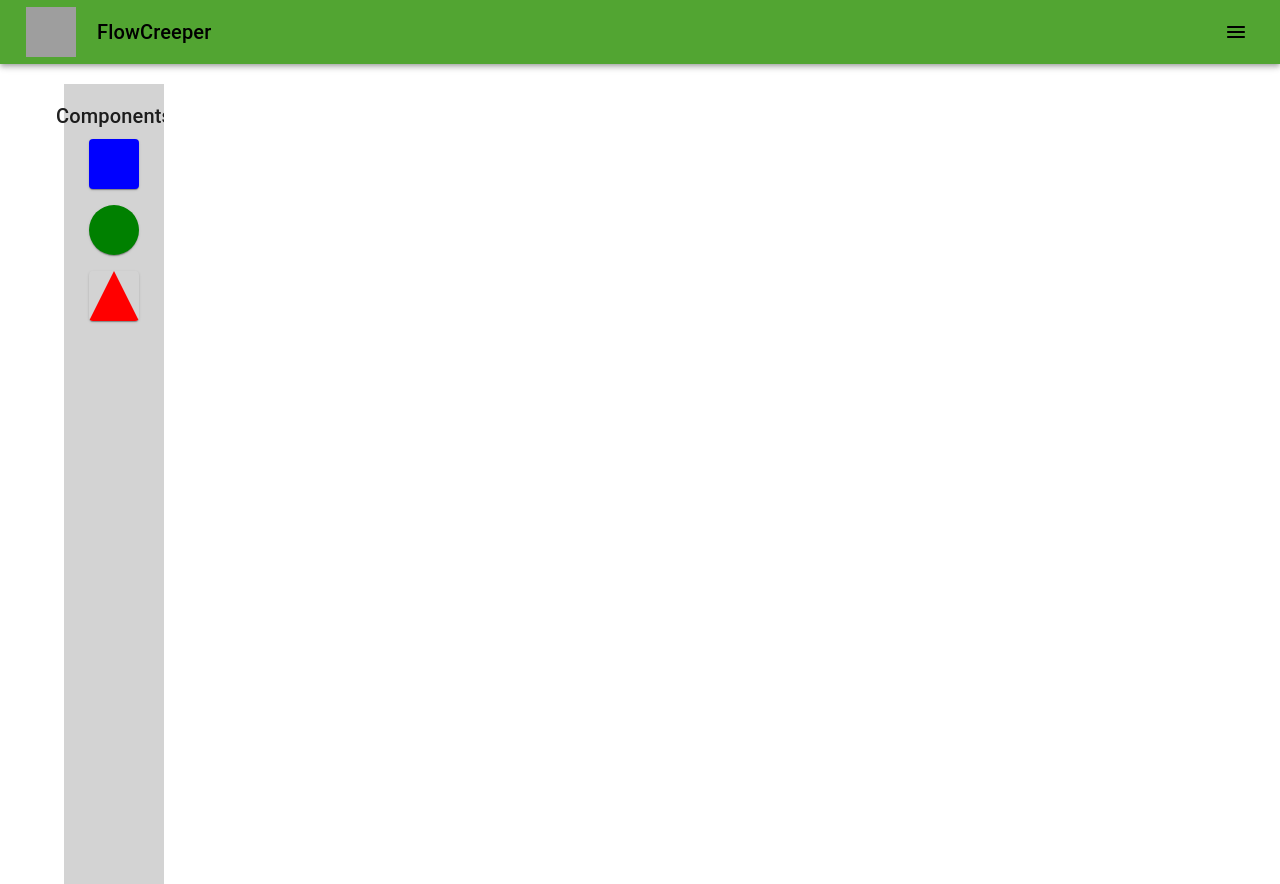
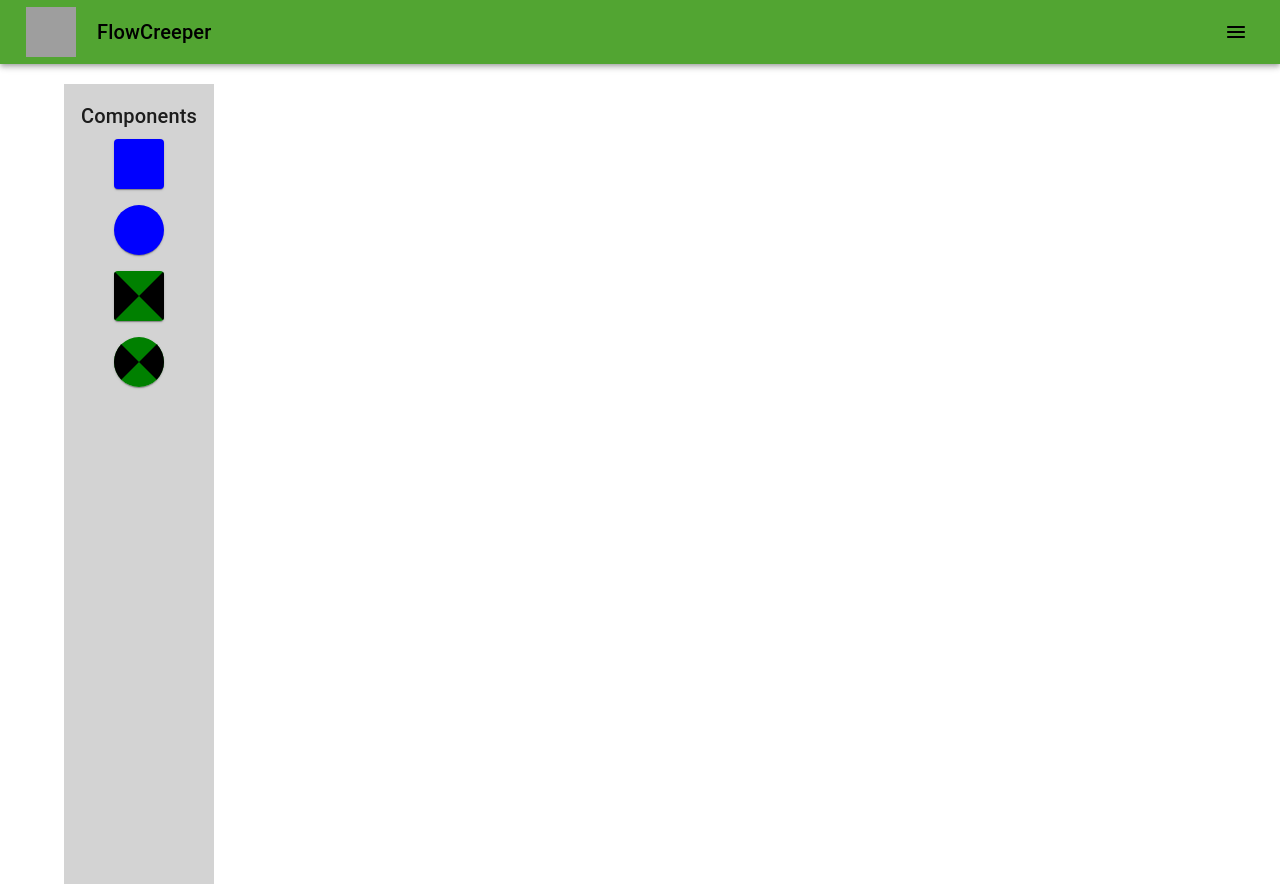
Before and after one commit to FlowCreeper/FlowCreeper.github.io, a React (Create React App) app: page /grafos/planar in a window 1280 px wide. Built offline with nearby package versions, Linux system fonts and the light colour scheme; grey boxes are pictures that could not be loaded.

Commit message:
Area de desenho e "Treinamento de IA"

```diff
--- a/src/components/drawingarea.js
+++ b/src/components/drawingarea.js
@@ -158,13 +158,24 @@ const DrawingArea = () => {
     const shapeStyles = {
       square: { width: 50, height: 50, bgcolor: 'blue' },
       circle: { width: 50, height: 50, bgcolor: 'green', borderRadius: '50%' },
-      triangle: {
+      ben10: {
         width: 0,
         height: 0,
-        borderLeft: '25px solid transparent',
-        borderRight: '25px solid transparent',
-        borderBottom: '50px solid red',
-        bgcolor: 'transparent',
+        borderLeft: '25px solid black',
+        borderRight: '25px solid black',
+        borderBottom: '25px solid green',
+        borderTop: '25px solid green',
+        bgcolor: 'transparent', // needed for MUI Paper
+      },
+      ben10rounded: {
+        width: 0,
+        height: 0,
+        borderLeft: '25px solid black',
+        borderRight: '25px solid black',
+        borderBottom: '25px solid green',
+        borderTop: '25px solid green',
+        borderRadius: "50%",
+        bgcolor: 'transparent', // needed for MUI Paper
       },
     };
 
--- a/src/components/sidebar.js
+++ b/src/components/sidebar.js
@@ -7,7 +7,7 @@ const Sidebar = () => {
   return (
     <Box
       sx={{
-        width: 100,
+        width: 150,
         bgcolor: 'lightgray',
         padding: 2,
         display: 'flex',
@@ -20,7 +20,8 @@ const Sidebar = () => {
       </Typography>
       <DraggableComponent type="square" />
       <DraggableComponent type="circle" />
-      <DraggableComponent type="triangle" />
+      <DraggableComponent type="ben10" />
+      <DraggableComponent type="ben10rounded" />
     </Box>
   );
 };
@@ -34,13 +35,24 @@ const DraggableComponent = ({ type }) => {
 
   const shapeStyles = {
     square: { width: 50, height: 50, bgcolor: 'blue' },
-    circle: { width: 50, height: 50, bgcolor: 'green', borderRadius: '50%' },
-    triangle: {
+    circle: { width: 50, height: 50, bgcolor: 'blue', borderRadius: '50%' },
+    ben10: {
       width: 0,
       height: 0,
-      borderLeft: '25px solid transparent',
-      borderRight: '25px solid transparent',
-      borderBottom: '50px solid red',
+      borderBottom: '25px solid green',
+      borderTop: '25px solid green',
+      borderLeft: '25px solid black',
+      borderRight: '25px solid black',
+      bgcolor: 'transparent', // needed for MUI Paper
+    },
+    ben10rounded: {
+      width: 0,
+      height: 0,
+      borderLeft: '25px solid black',
+      borderRight: '25px solid black',
+      borderBottom: '25px solid green',
+      borderTop: '25px solid green',
+      borderRadius: '50%',
       bgcolor: 'transparent', // needed for MUI Paper
     },
   };
--- a/src/pages/grafos/gnn.js
+++ b/src/pages/grafos/gnn.js
@@ -3,8 +3,10 @@ import { Button, Grid, Box, Container, Typography, TextField } from '@mui/materi
 
 const Gnn = () => {
   const [grid, setGrid] = useState(
-    Array(7).fill(null).map(() => Array(7).fill(-1))
+    Array(9).fill(null).map(() => Array(9).fill(-1))
   );
+  const [train, setTrain] = useState([])
+  const [show, setShow] = useState(false)
 
   const toggleButton = (row, col) => {
     const newGrid = grid.map((r, rowIndex) =>
@@ -17,18 +19,18 @@ const Gnn = () => {
 
   const handleTrain = () => {
     // Implementar lógica de treinamento da rede neural
-    alert('Treinamento iniciado!');
+    setTrain([...train, grid])
   };
 
   const handleRecognize = () => {
     // Implementar lógica de reconhecimento de padrão
-    alert('Reconhecendo padrão...');
+    setShow(!show);
   };
 
   return (
     <Container>
       <Typography variant="h4" align="center" gutterBottom>
-        Reconhecimento de Padrões (7x7)
+        Reconhecimento de Padrões (9x9)
       </Typography>
       <Box display="flex" justifyContent="center">
         <Grid container spacing={1}>
@@ -61,14 +63,19 @@ const Gnn = () => {
           Reconhecer
         </Button>
       </Box>
-      {grid.map((v) =>
-      {
-        return (
-          <Typography sx={{textAlign: 'center'}}>
-            {JSON.stringify(v)}
-          </Typography>
-        )
-      })}
+      <Grid container spacing={5}>
+          {show && train.map((g, i) => {return (
+            <Grid item>
+              Treino: {i + 1}
+            {g.map((v) => { return (
+              <Typography sx={{textAlign: 'center'}}>
+                {JSON.stringify(v)}
+              </Typography>
+            )})}
+            </Grid>
+          )}
+          )}
+      </Grid>
     </Container>
   );
 };
```
